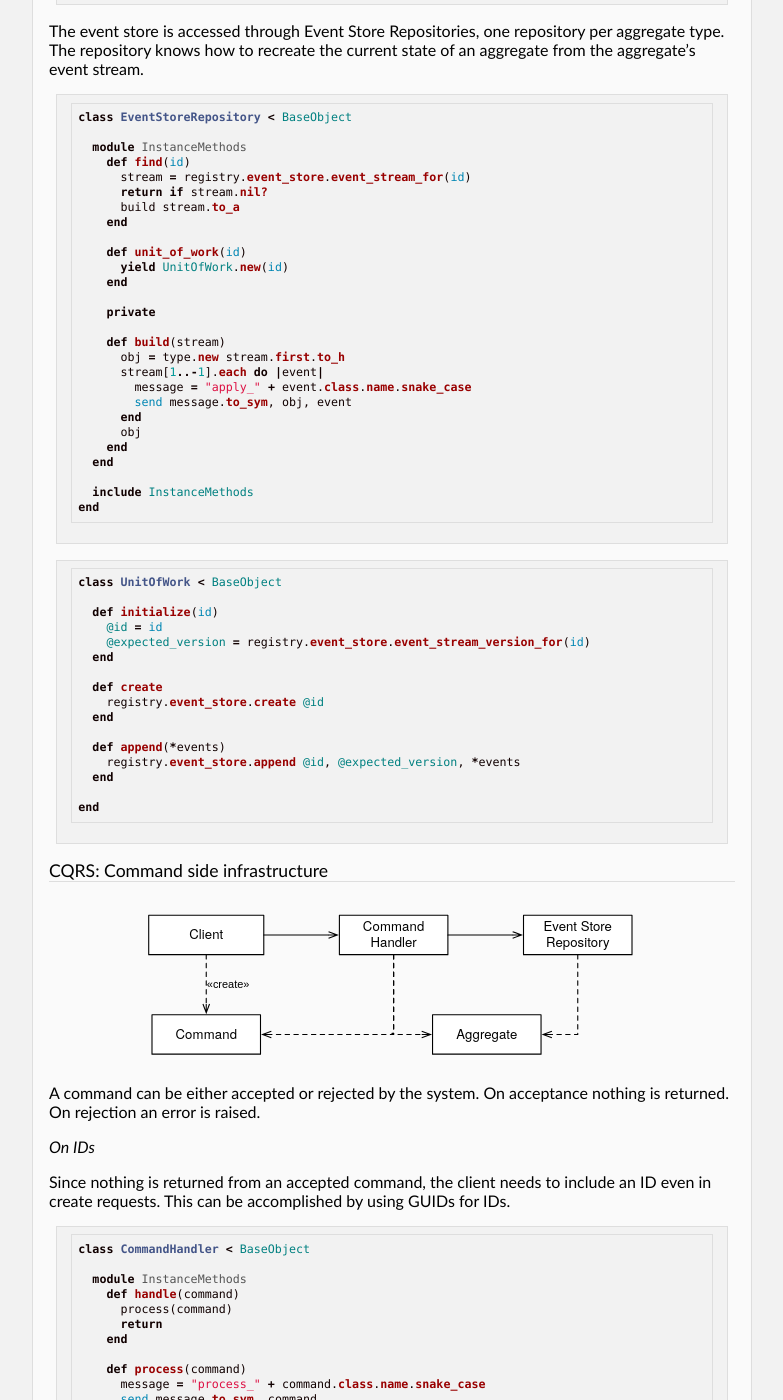
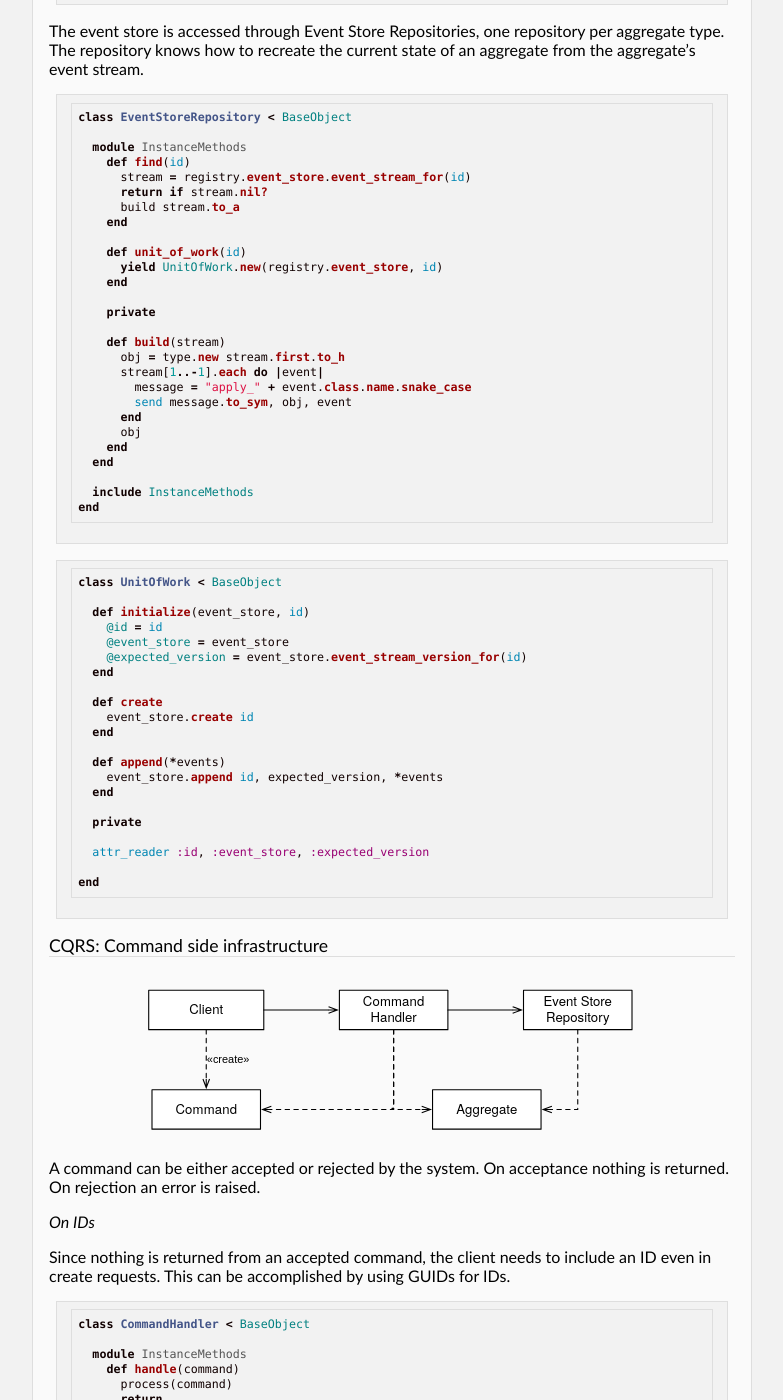
Before and after one commit to kjellm/kjellm.github.com, a Jekyll site: the page built from event.markdown, in a window 1280 px wide and 1400 px high, scrolled down 3563 px. Shown: the whole window, without its empty margins (248-1031 px from the left). Built offline with Jekyll 4.4.1, drawn with Linux system fonts in a browser that asks for light colours.

Commit message:
Update event draft

````diff
--- a/event.markdown
+++ b/event.markdown
@@ -223,7 +223,7 @@ class EventStoreRepository < BaseObject
     end
 
     def unit_of_work(id)
-      yield UnitOfWork.new(id)
+      yield UnitOfWork.new(registry.event_store, id)
     end
 
     private
@@ -245,18 +245,23 @@ end
 ``` ruby
 class UnitOfWork < BaseObject
 
-  def initialize(id)
+  def initialize(event_store, id)
     @id = id
-    @expected_version = registry.event_store.event_stream_version_for(id)
+    @event_store = event_store
+    @expected_version = event_store.event_stream_version_for(id)
   end
 
   def create
-    registry.event_store.create @id
+    event_store.create id
   end
 
   def append(*events)
-    registry.event_store.append @id, @expected_version, *events
+    event_store.append id, expected_version, *events
   end
+
+  private
+
+  attr_reader :id, :event_store, :expected_version
 
 end
 ```
````
